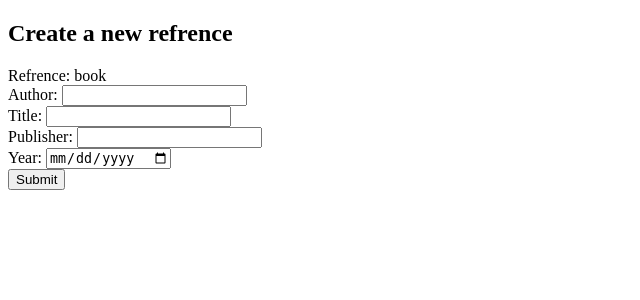
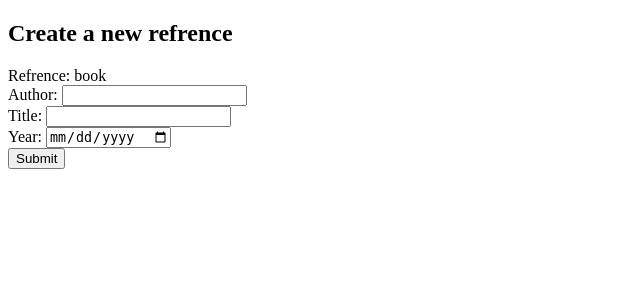
Before and after one commit to ohtu-ryhma1/outin-bib, a Flask app: page /create_refrence in a window 1280 px wide. Shown: the top 300 px of the page, without its empty margins (0-640 px from the left). Run offline with Flask 3, Linux system fonts and the light colour scheme.

Commit message:
fix: fixed form to match sql query

```diff
--- a/src/templates/new_refrence.html
+++ b/src/templates/new_refrence.html
@@ -12,8 +12,6 @@
     <input type="data" name="Author" required> <br />
     <label for="Title">Title: </label>
     <input type="data" name="Title" required> <br />
-    <label for="Publisher">Publisher: </label>
-    <input type="data" name="Publisher" required> <br />
     <label for="Year">Year: </label>
     <input type="date" name="Year" required> <br />
     <input type="submit" value="Submit">
```
